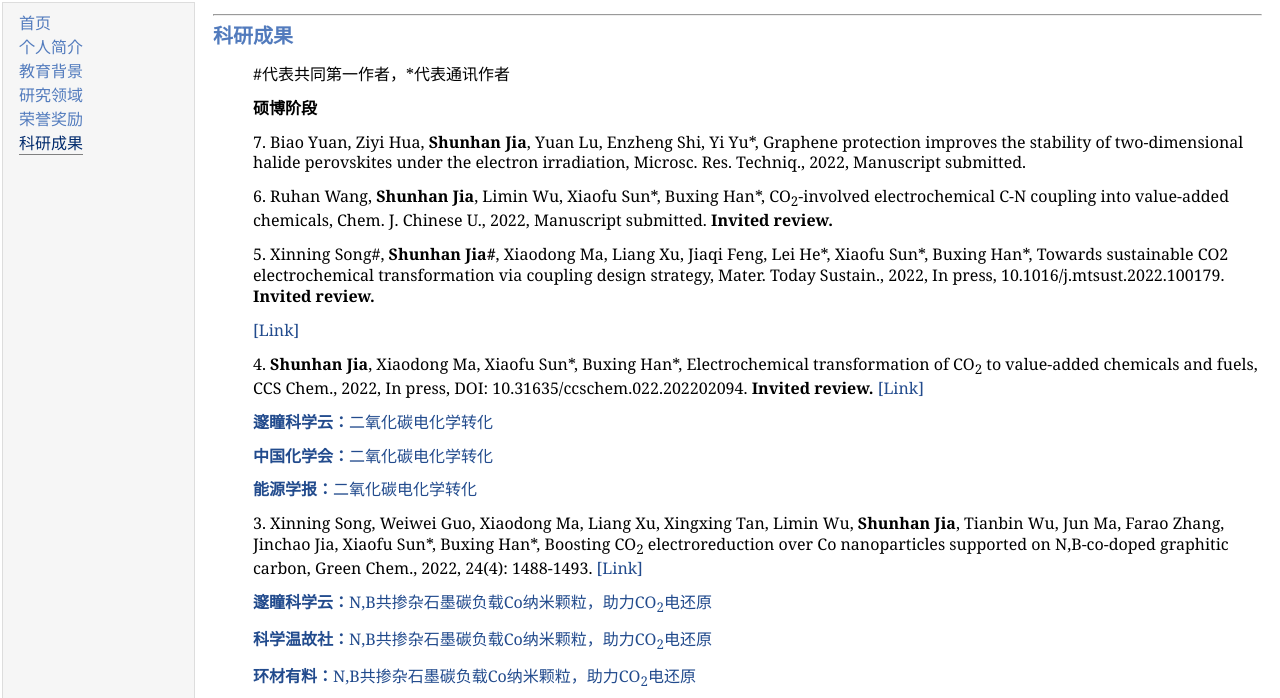
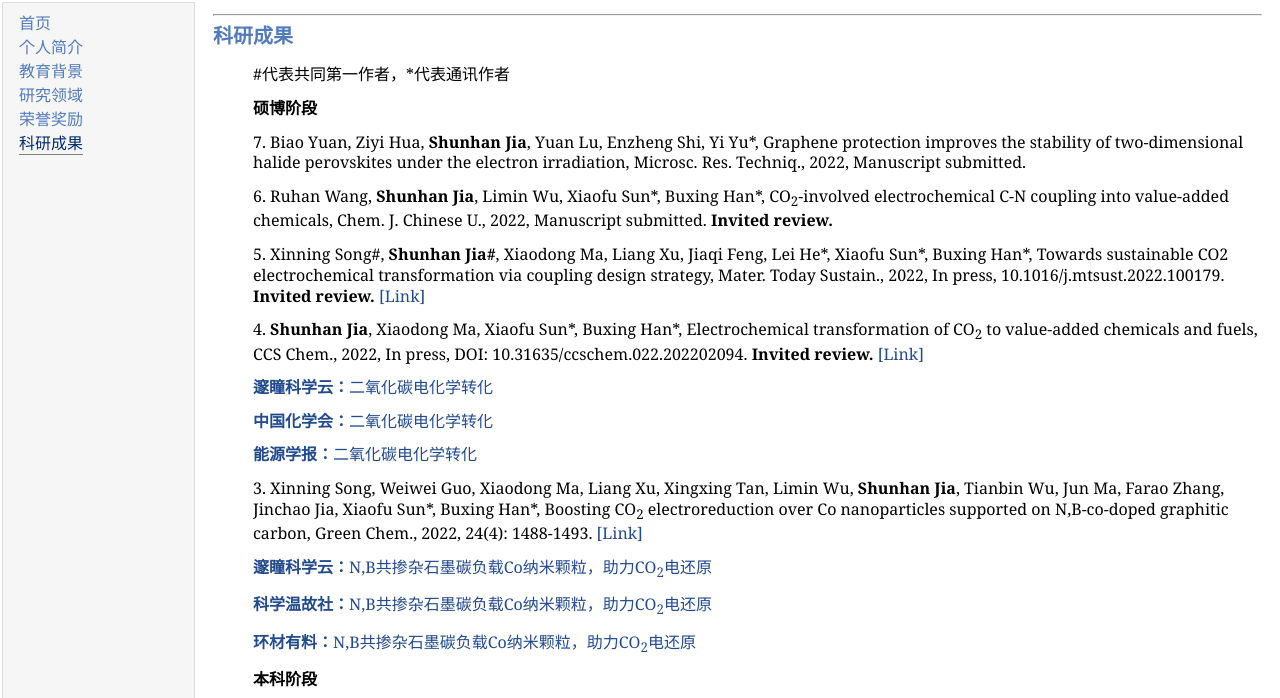
Before and after one commit to shunhanjia/shunhanjia.github.io, a plain HTML site: page 6_publications.html in a window 1280 px wide. Shown: the part 81-779 px from the top of the page. Drawn offline with Linux system fonts and the light colour scheme.

Commit message:
Update 6_publications.html

```diff
--- a/6_publications.html
+++ b/6_publications.html
@@ -35,7 +35,7 @@
 
 <p>6. Ruhan Wang, <b>Shunhan Jia</b>, Limin Wu, Xiaofu Sun*, Buxing Han*, CO<sub>2</sub>-involved electrochemical C-N coupling into value-added chemicals, Chem. J. Chinese U., 2022, Manuscript submitted. <b>Invited review.</b></p>
 
-<p>5. Xinning Song#, <b>Shunhan Jia#</b>, Xiaodong Ma, Liang Xu, Jiaqi Feng, Lei He*, Xiaofu Sun*, Buxing Han*, Towards sustainable CO2 electrochemical transformation via coupling design strategy, Mater. Today Sustain., 2022, In press, 10.1016/j.mtsust.2022.100179. <b>Invited review.</b></p> <a href="https://doi.org/10.1016/j.mtsust.2022.100179"  target="_blank">[Link]</a></p>
+<p>5. Xinning Song#, <b>Shunhan Jia#</b>, Xiaodong Ma, Liang Xu, Jiaqi Feng, Lei He*, Xiaofu Sun*, Buxing Han*, Towards sustainable CO2 electrochemical transformation via coupling design strategy, Mater. Today Sustain., 2022, In press, 10.1016/j.mtsust.2022.100179. <b>Invited review.</b> <a href="https://doi.org/10.1016/j.mtsust.2022.100179"  target="_blank">[Link]</a></p>
 
 <p>4. <b>Shunhan Jia</b>, Xiaodong Ma, Xiaofu Sun*, Buxing Han*, Electrochemical transformation of CO<sub>2</sub> to value-added chemicals and fuels, CCS Chem., 2022, In press, DOI: 10.31635/ccschem.022.202202094. <b>Invited review.</b> <a href="https://www.chinesechemsoc.org/doi/10.31635/ccschem.022.202202094"  target="_blank">[Link]</a></p>
 <p><a href="https://mp.weixin.qq.com/s/IiJbS4ZCADuF1yRzcVRWOA"  target="_blank"><b>邃瞳科学云：</b>二氧化碳电化学转化</a></p>
```
